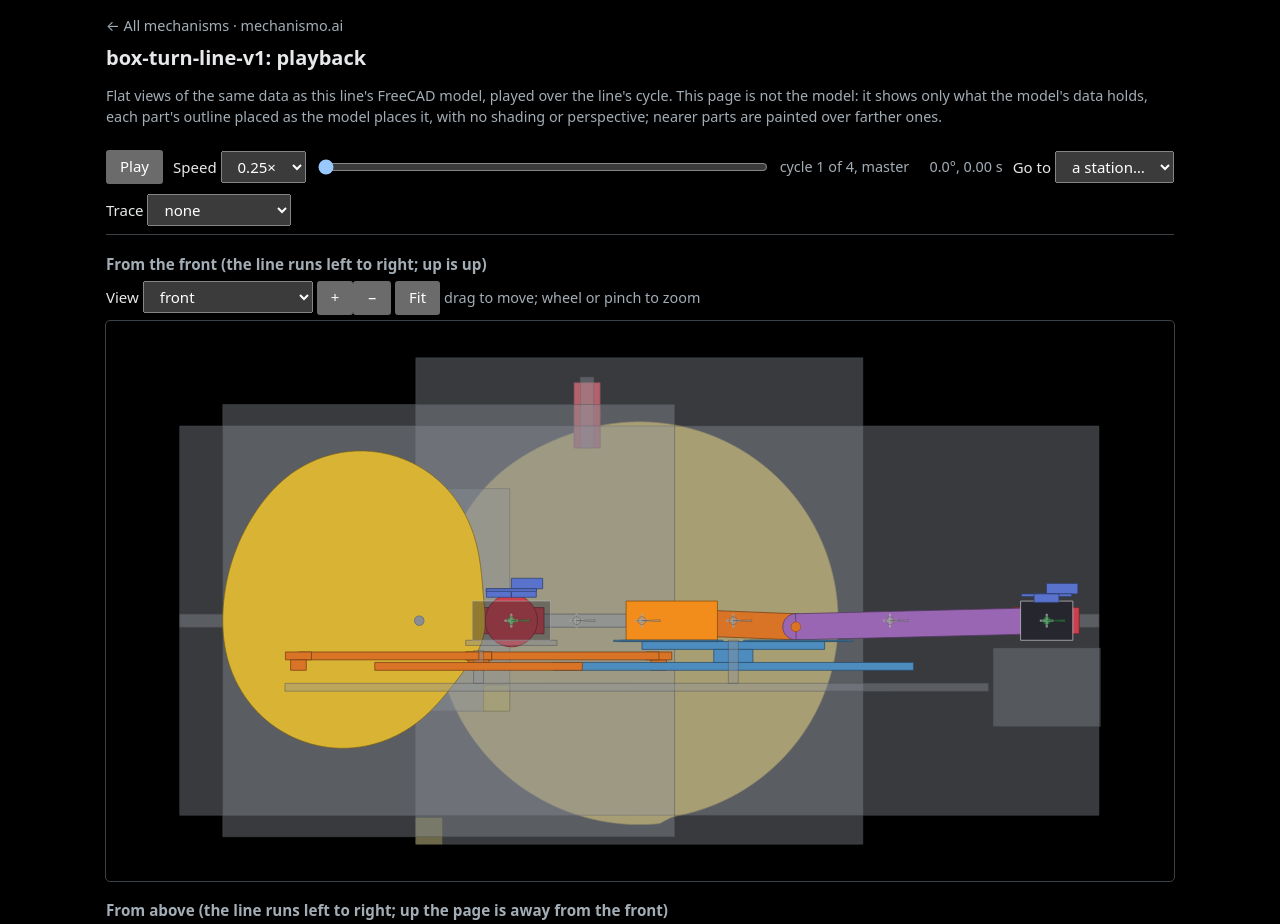
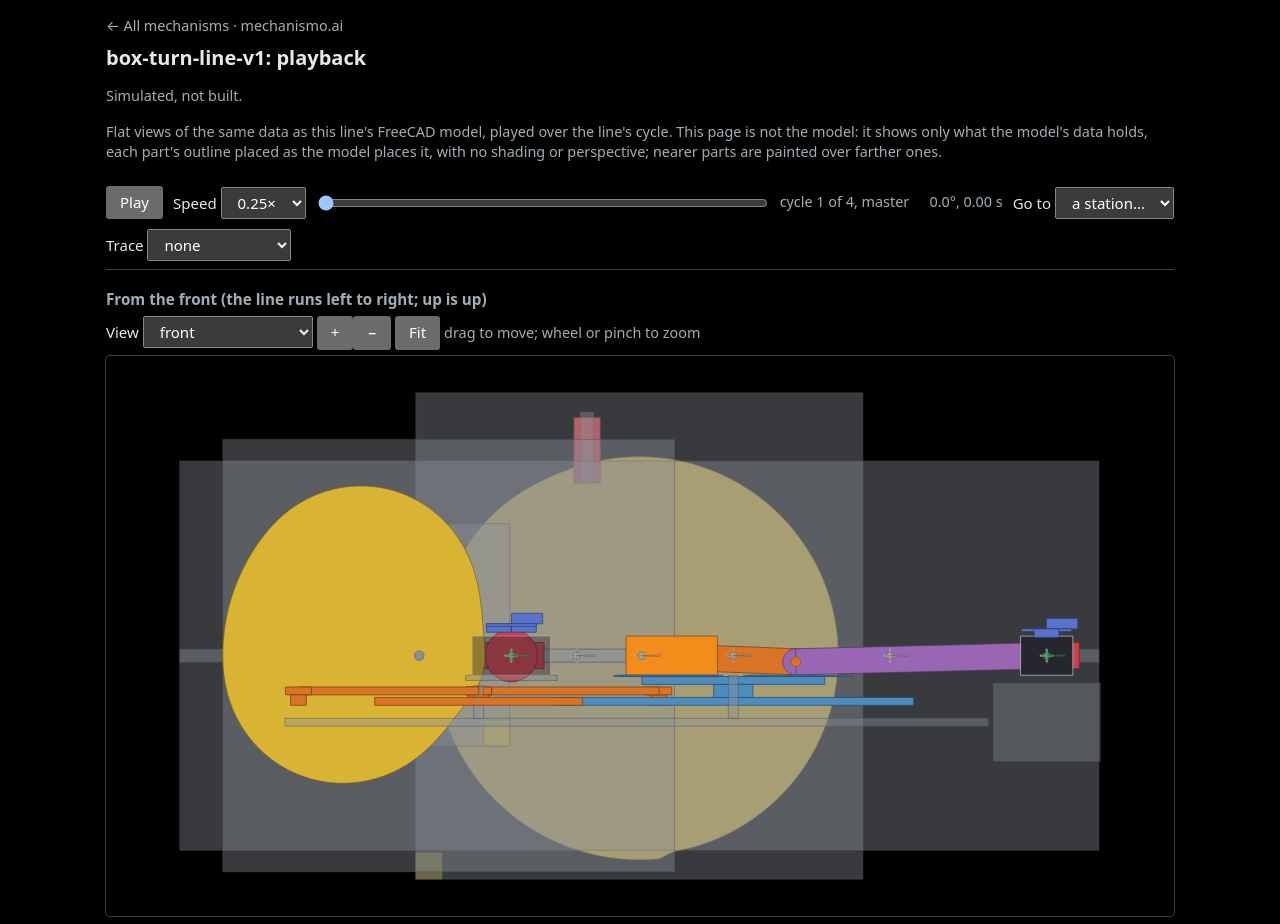
Before and after one commit to Mechanismo-AI/playback, a plain HTML site: page box-turn-line.html in a window 1280 px wide. Shown: the top 924 px of the page. Drawn offline with Linux system fonts and the light colour scheme.

Commit message:
Every line's page says it is simulated, not built (mechanism-generator #327) (#14)

```diff
--- a/box-turn-line.html
+++ b/box-turn-line.html
@@ -29,6 +29,7 @@ canvas { width: 100%; display: block; background: #000; outline: 1px solid var(-
 <main>
 <nav class="note site"><a href="https://run.mechanismo.ai/">&larr; All mechanisms</a> &middot; <a href="https://mechanismo.ai/">mechanismo.ai</a></nav>
 <h1>box-turn-line-v1: playback</h1>
+<p class="note">Simulated, not built.</p>
 <p class="note">Flat views of the same data as this line's FreeCAD model, played over the line's cycle. This page
 is not the model: it shows only what the model's data holds, each part's outline placed as the model places it, with
 no shading or perspective; nearer parts are painted over farther ones.</p>
```
Also changed, not shown: everything-line.html (+1 -0 lines), five-station-line.html (+1 -0 lines), index-table-line.html (+1 -0 lines), puck-line-30mm-puck.html (+1 -0 lines), puck-line-pitch-140.html (+1 -0 lines), puck-line.html (+1 -0 lines).
